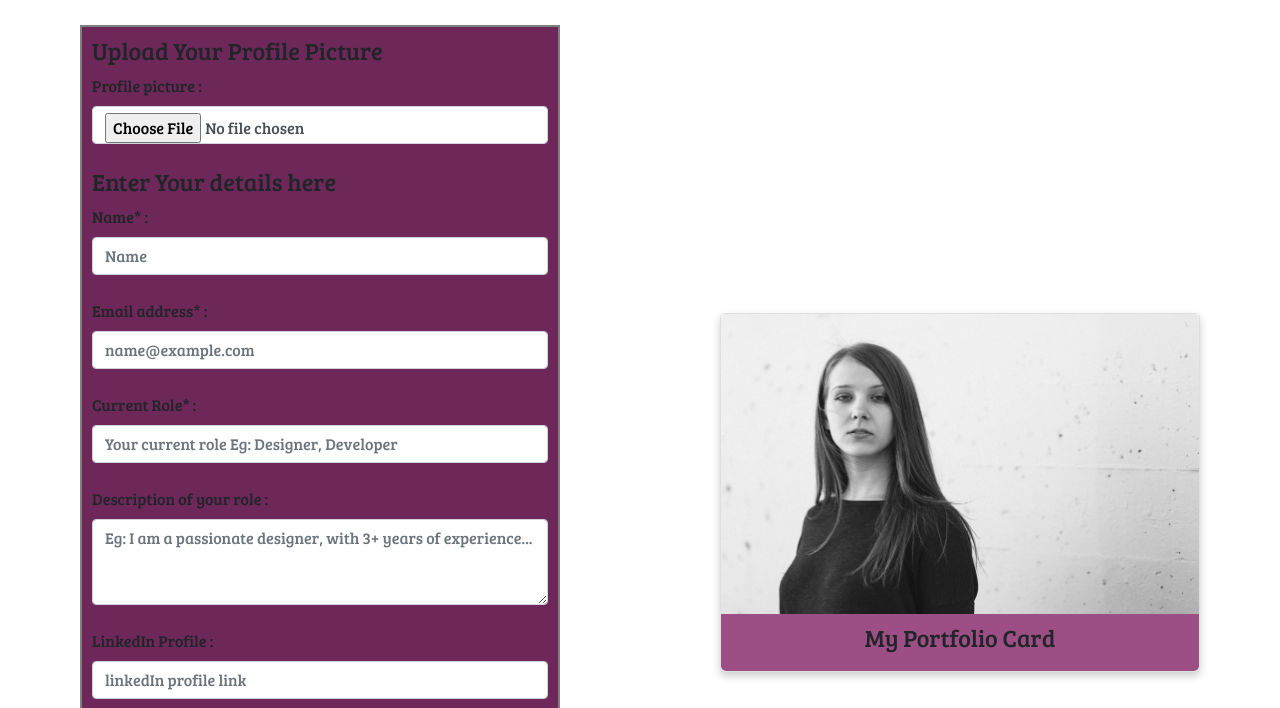
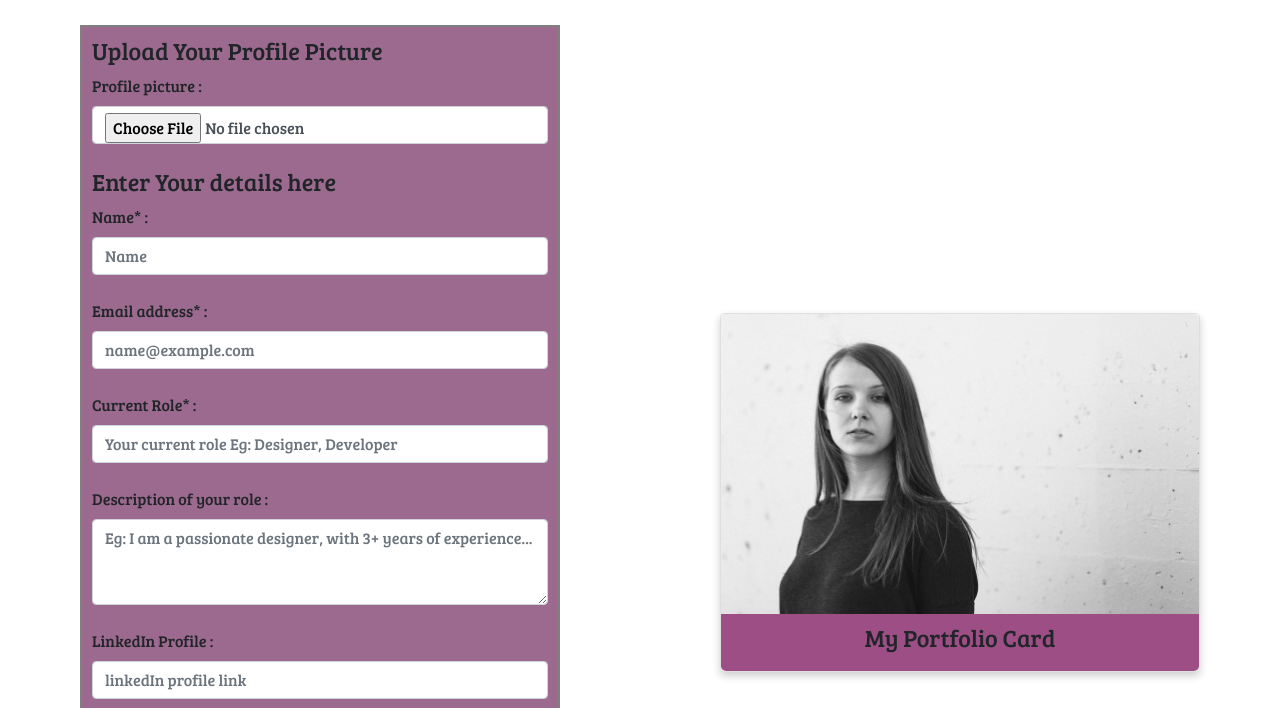
Before and after one commit to shamseena-dev/mini-portfolio-card-maker, a plain HTML site: page index.html in a window 1280 px wide. Shown: the part 92-800 px from the top of the page. Drawn offline with nearby package versions, Linux system fonts and the light colour scheme.

Commit message:
Update style.css

```diff
--- a/style.css
+++ b/style.css
@@ -19,7 +19,7 @@ body{
 	width:30rem;
 	padding:10px;
 	margin:20px;
-	background-color: #6d2759;
+	background-color: #9c6a8e;
 
 }
 #flexContainer{
```
